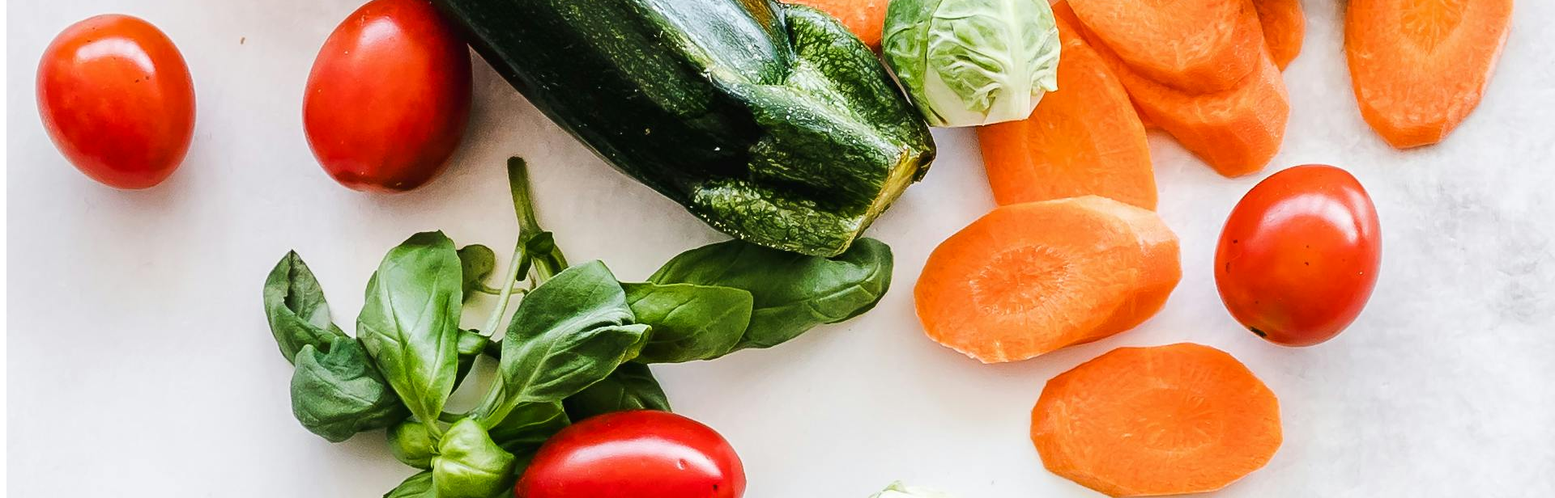
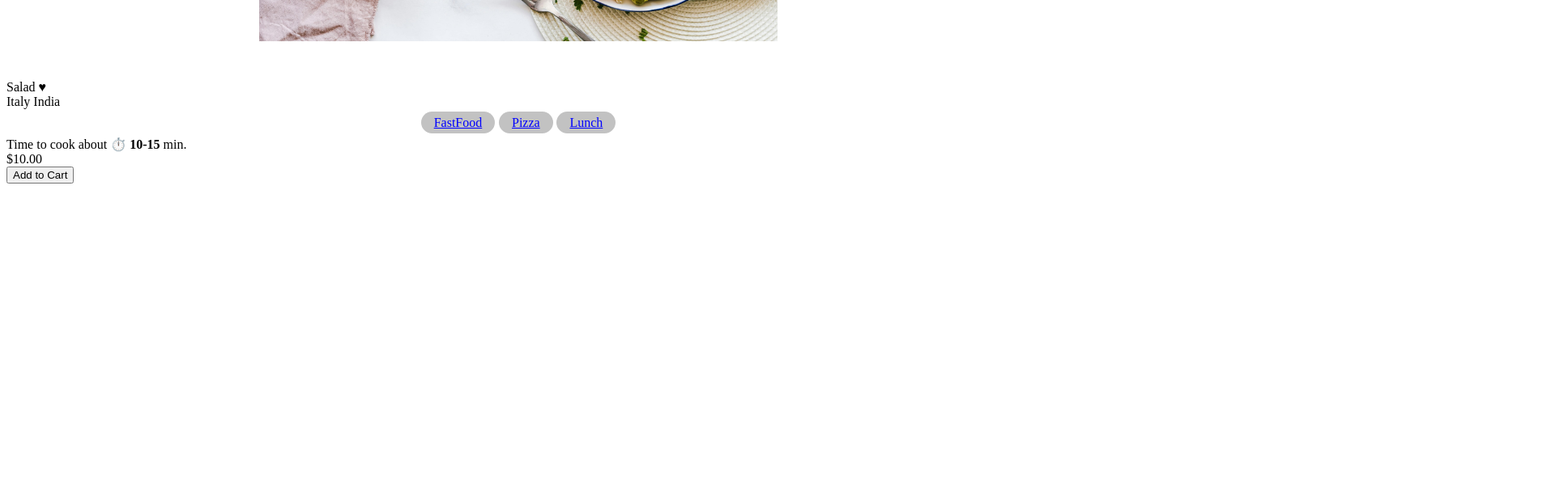
Before and after one commit to Shashi8969/Online-food-order, an Angular app: page /food/1 in a window 1280 px wide. Shown: the part 487-1103 px from the top of the page at 81% size, 1920 px wide, since content can reach past the window. After the commit the page ends 800 px from the top, so only its background shows below. Built offline with nearby package versions, Linux system fonts and the light colour scheme.

Commit message:
Adding Foodpage component css

```diff
--- a/src/app/foodpage/foodpage.component.css
+++ b/src/app/foodpage/foodpage.component.css
@@ -0,0 +1,11 @@
+.container{
+    display: flex;
+    align-items: center;
+    justify-content: center;
+    flex-wrap: wrap;
+    margin: 3rem;
+}
+.container > *{
+    min-width: 25rem;
+    max-width: 40rem;
+}
--- a/src/app/foodpage/foodpage.component.html
+++ b/src/app/foodpage/foodpage.component.html
@@ -16,4 +16,16 @@
     <div class="tag">
         <app-tags [foodPagetags]="food.tags"></app-tags>
     </div>
+    <div class="cook-time">
+        <span>
+            Time to cook about ⏱️<strong>
+                {{food.cookTime}}
+            </strong> min.</span>
+    </div>
+    <div class="price">
+        <span>
+            {{food.price|currency}}
+        </span>
+    </div>
+    <button>Add to Cart</button>
 </div>
```
